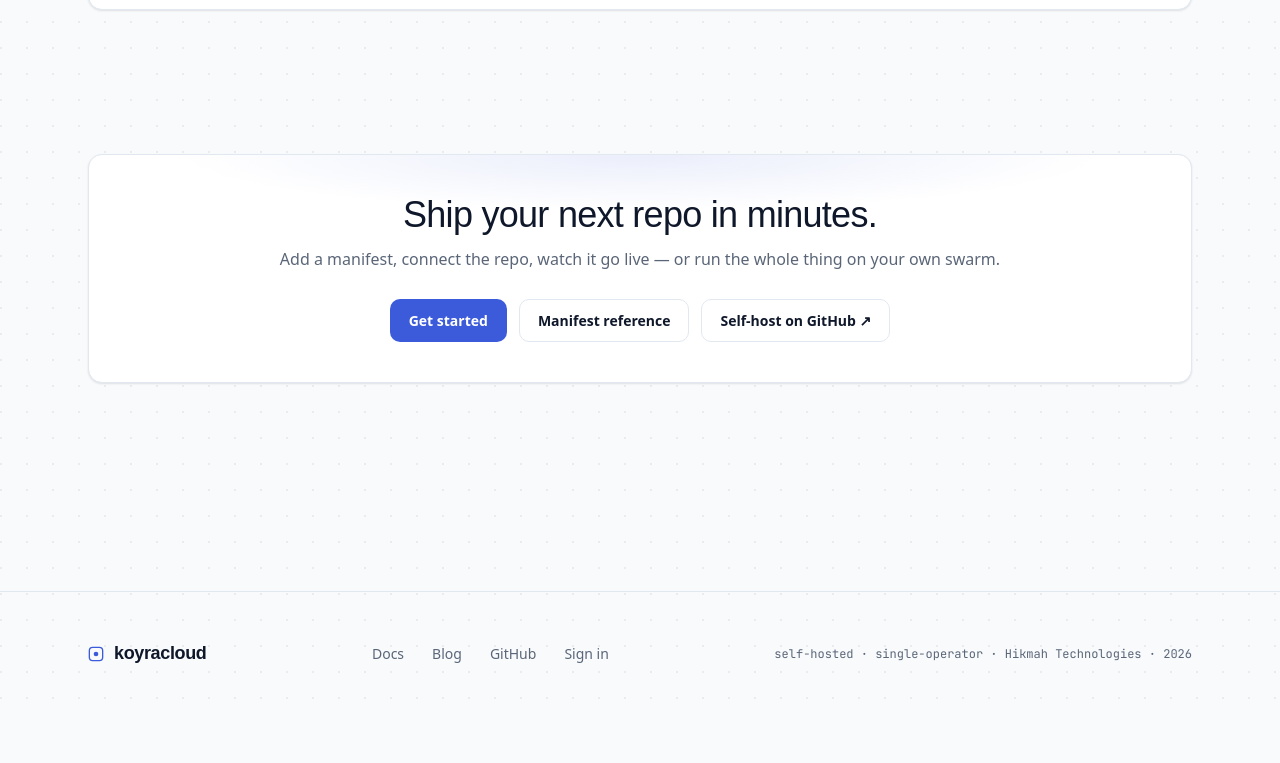
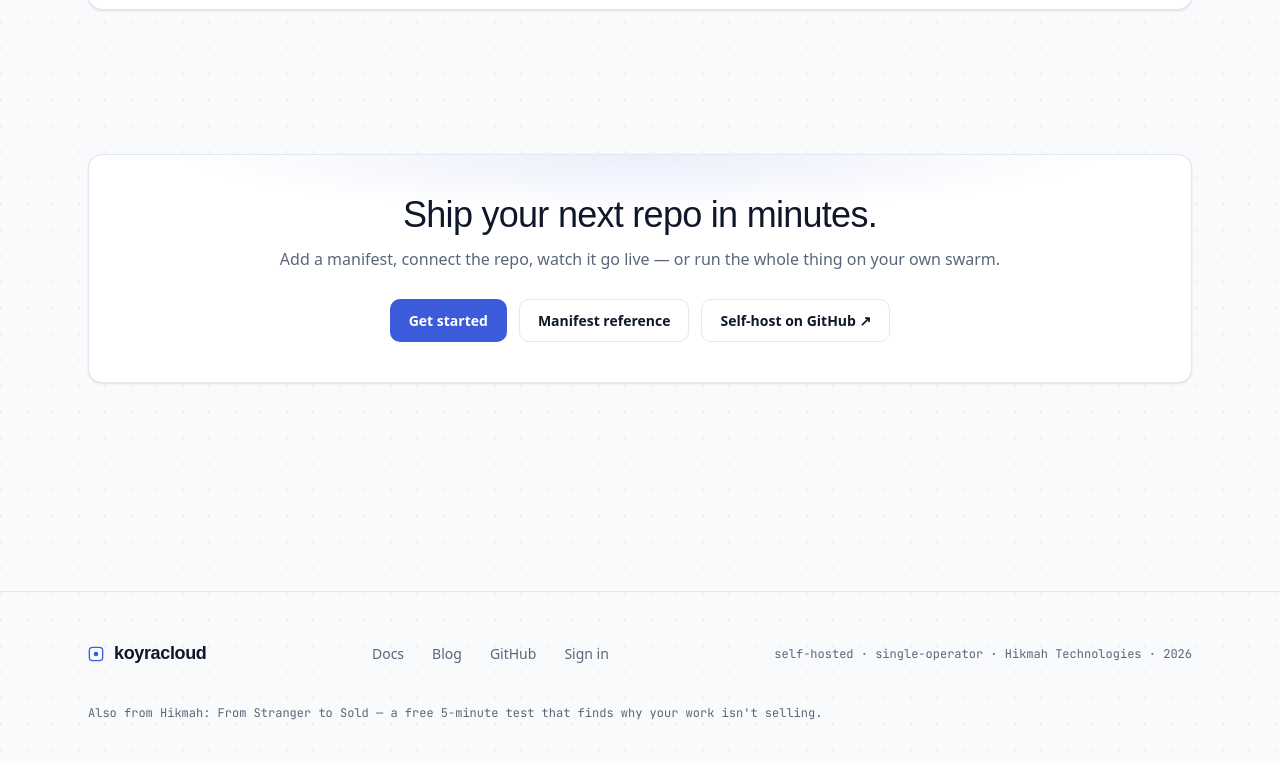
Before and after one commit to hikmahtech/koyracloud, a React (Vite) app in the folder web/: page / in a window 1280 px wide. Shown: the part 2449-3212 px from the top of the page. Before the commit the page ends 3164 px from the top, so only its background shows below. Built offline with nearby package versions, Linux system fonts and the light colour scheme; no server answers; a web font is replaced by a local one.

Commit message:
seo: house-ad link to strangertosold.com in the web footer (#113)

```diff
--- a/web/src/components/Chrome.jsx
+++ b/web/src/components/Chrome.jsx
@@ -90,6 +90,17 @@ export function Footer() {
           {" "}· {new Date().getFullYear()}
         </span>
       </div>
+      {/* House ad. rel is "noopener" without "noreferrer" — unlike the third-party
+          links above, this one points at our own site, and noreferrer would strip
+          the Referer so every click would show up there as Direct. */}
+      <div className="max-w-6xl mx-auto px-6 pb-10 -mt-4">
+        <span className="mono text-xs text-[var(--color-muted)]">
+          Also from Hikmah:{" "}
+          <a href="https://www.strangertosold.com/" target="_blank" rel="noopener"
+             className="hover:text-[var(--color-fg)] no-underline text-inherit">From Stranger to Sold</a>
+          {" "}— a free 5-minute test that finds why your work isn&apos;t selling.
+        </span>
+      </div>
     </footer>
   );
 }
```
